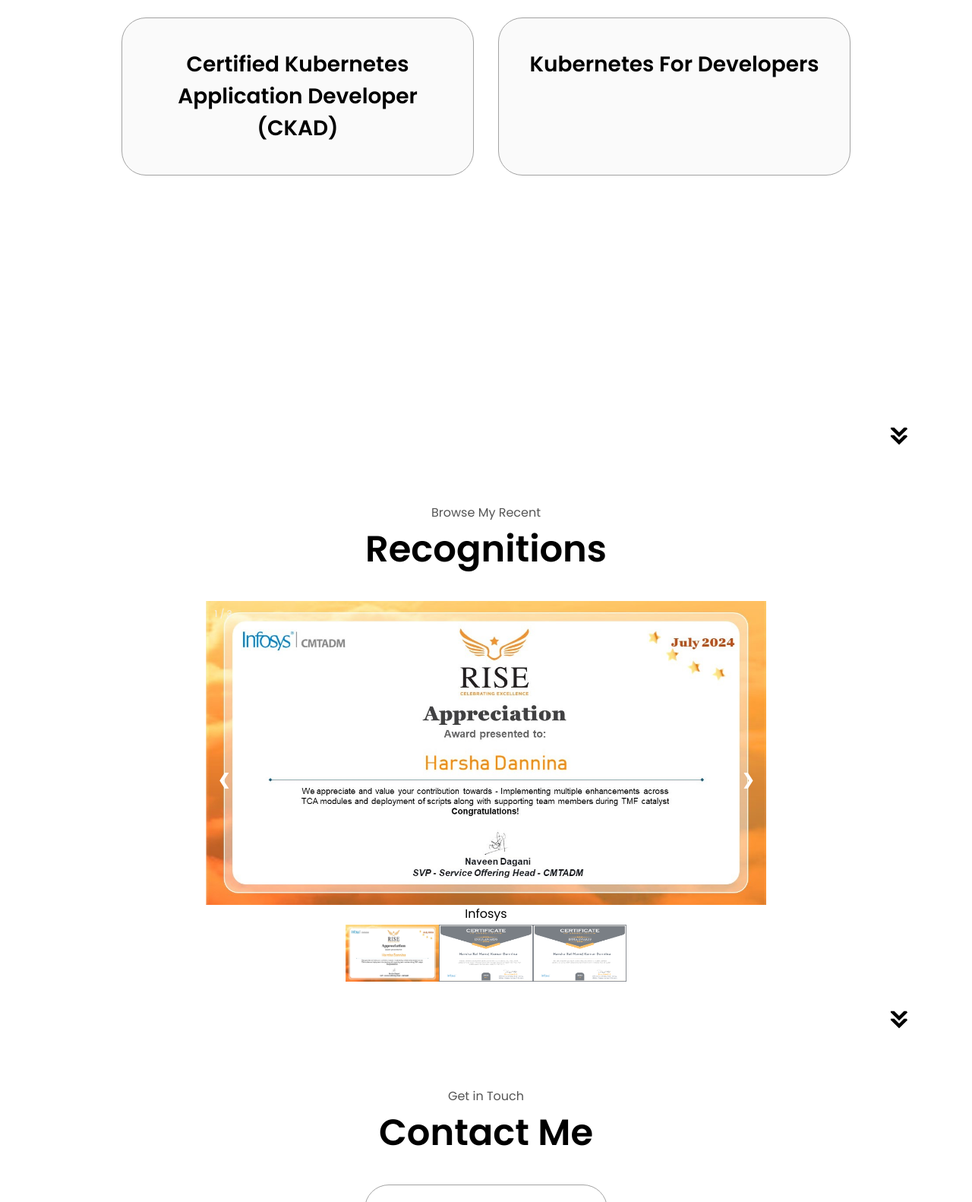
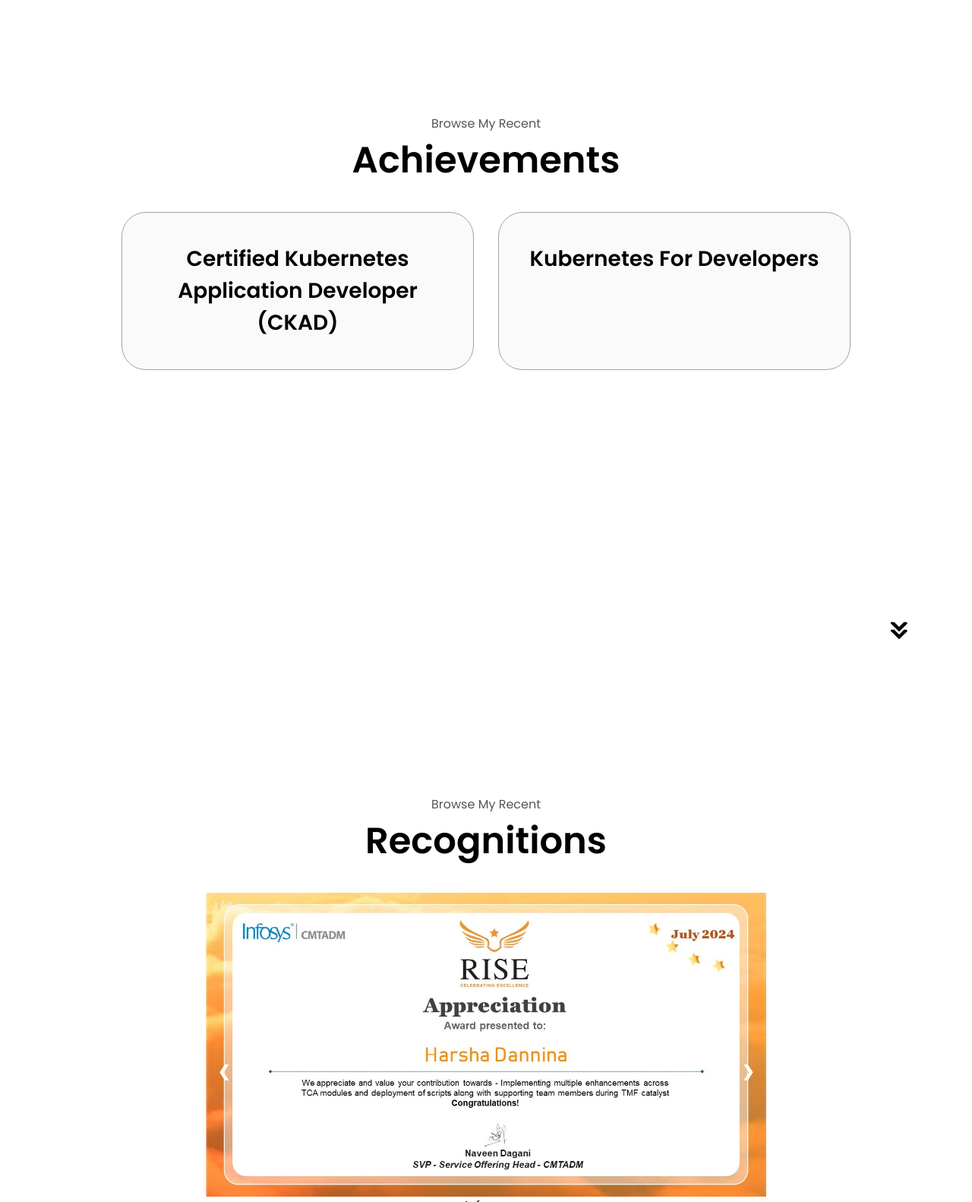
Before and after one commit to HarshaDannina/profile, a plain HTML site: page index.html in a window 1280 px wide. Shown: the part 2570-4152 px from the top of the page at 76% size. Drawn offline with Linux system fonts and the light colour scheme; a script that the page names is missing.

Commit message:
Optimized for 14-inch screens

```diff
--- a/style.css
+++ b/style.css
@@ -322,6 +322,7 @@ section {
 
 #experience {
   position: relative;
+  margin-top: 10%;
 }
 
 .experience-sub-title {
@@ -364,10 +365,12 @@ article .icon {
 
 #achievements {
   position: relative;
+  margin-top: 10%;
 }
 
 #recognitions {
   position: relative;
+  margin-top: 10%;
 }
 
 .color-container {
@@ -399,6 +402,7 @@ article .icon {
   justify-content: center;
   flex-direction: column;
   height: 70vh;
+  margin-top: 10%;
 }
 
 .contact-info-upper-container {
```
